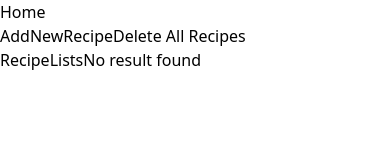
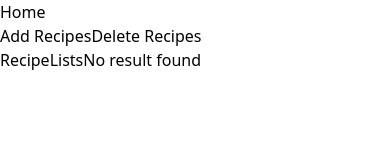
Before and after one commit to ThamanGurung01/Recipe-App, a React (Vite) app: page / in a window 390 px wide. Shown: the top 160 px of the page. Built offline with nearby package versions, Linux system fonts and the light colour scheme.

Commit message:
homepage responsive css

```diff
--- a/src/Page/Home.jsx
+++ b/src/Page/Home.jsx
@@ -29,10 +29,10 @@ const Home = () => {
     localStorage.removeItem(RecipeKey);
   }
   return (
-    <div className='m-2 w-96 border-4 bg-gray-200 shadow-xl rounded-lg'>
-    <div className='p-3 flex flex-col gap-y-3'>
+    <div className='m-2  border-4 bg-gray-200 shadow-xl rounded-lg lg:w-80 sm:w-64 md:w-72'>
+    <div className='p-2 flex flex-col gap-y-3'>
       <div className='flex justify-between'>
-      <Link to="/AddNewRecipe" className='border-2 border-solid border-black px-2 py-1 rounded-lg bg-black text-white text-lg shadow-lg'>AddNewRecipe</Link><button type='button' onClick={deleteAllRecipes} className='border-2 border-solid px-2 py-1 border-red-600 rounded-lg bg-red-600 text-white text-lg shadow-lg'>Delete All Recipes</button>
+      <Link to="/AddNewRecipe" className='border-2 border-solid border-black px-1.5 py-0.5 rounded-lg bg-black text-white shadow-lg'>Add Recipes</Link><button type='button' onClick={deleteAllRecipes} className='border-2 border-solid px-1 py-0.5 border-red-600 rounded-lg bg-red-600 text-white shadow-lg'>Delete Recipes</button>
       </div>
       <span className='my-2 block font-semibold text-center text-lg'>RecipeLists</span>
        {localStorage.length>0?
```
